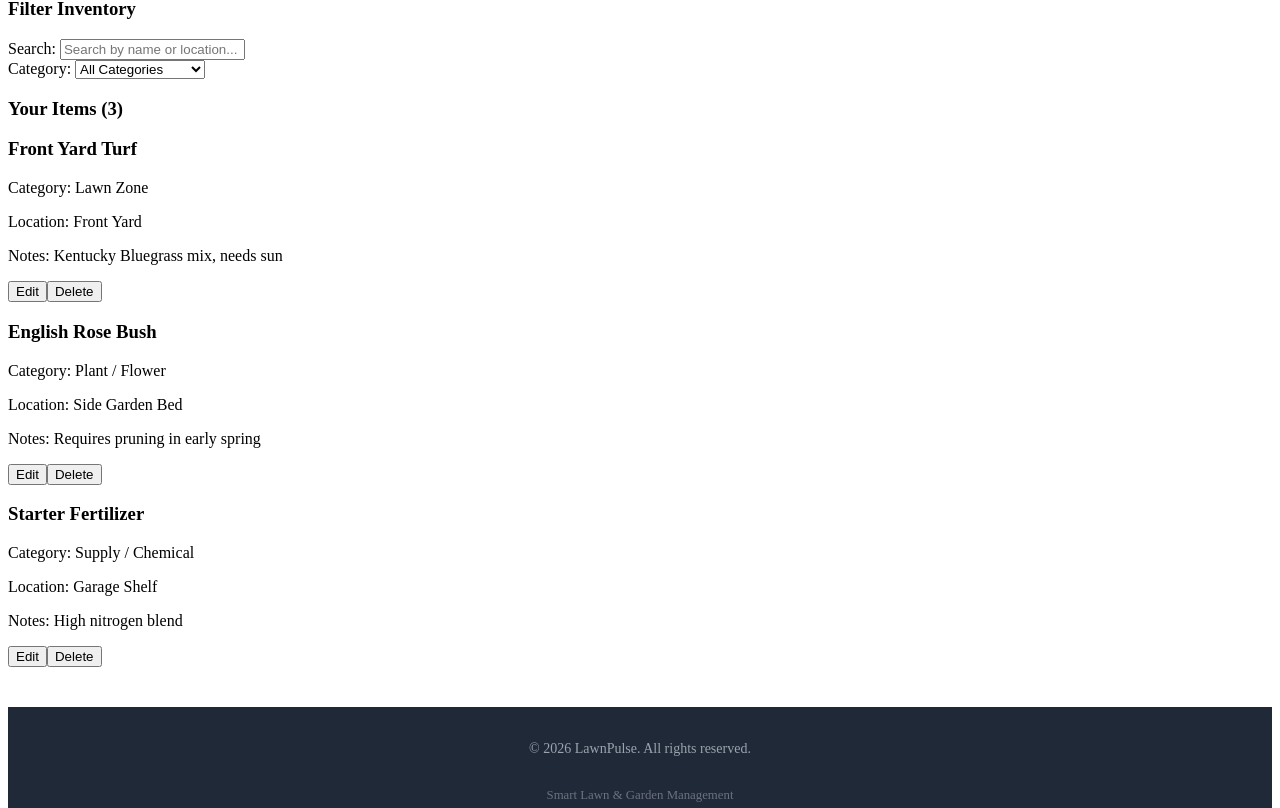
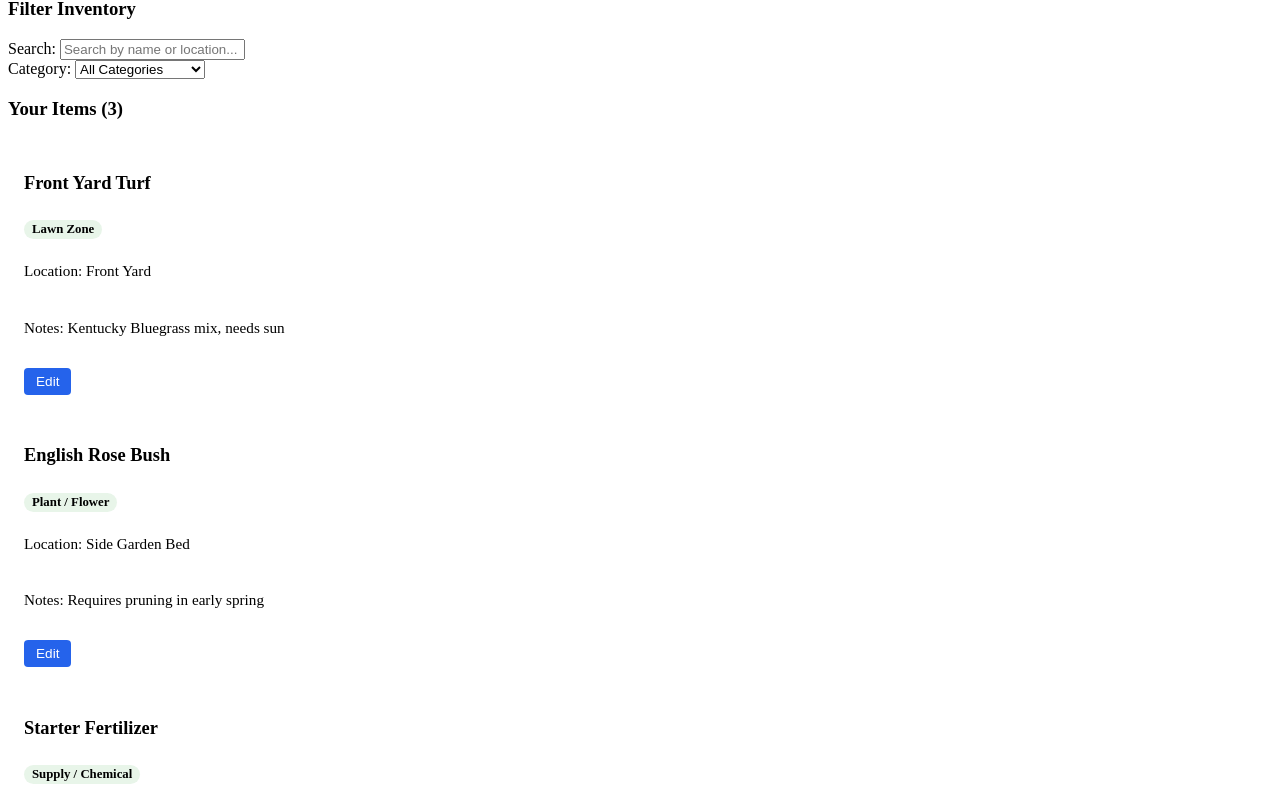
Before and after one commit to Nirugupta/launchcode-unit-1-final-project-Nireesha-N, a React (Vite) app: page /inventory in a window 1280 px wide. Shown: the part 630-1438 px from the top of the page. Built offline with nearby package versions, Linux system fonts and the light colour scheme.

Commit message:
updated with css classnames

```diff
--- a/src/components/GardenItem.jsx
+++ b/src/components/GardenItem.jsx
@@ -1,13 +1,21 @@
+import "./GardenItem.css";
+
 export function GardenItem({ item, onDeleteItem, onStartEdit }) {
   return (
-    <div>
+    <div className="garden-card">
       <h3>{item.name}</h3>
-      <p>Category: {item.category}</p>
-      <p>Location: {item.location}</p>
-      {item.notes && <p>Notes: {item.notes}</p>}
+      <span className="card-category">{item.category}</span>
+      <p className="card-location">Location: {item.location}</p>
+      {item.notes && <p className="card-notes">Notes: {item.notes}</p>}
 
-      <button onClick={() => onStartEdit(item)}>Edit</button>
-      <button onClick={() => onDeleteItem(item.id)}>Delete</button>
+      <div className="card-actions">
+        <button className="btn-edit" onClick={() => onStartEdit(item)}>
+          Edit
+        </button>
+        <button className="btn-delete" onClick={() => onDeleteItem(item.id)}>
+          Delete
+        </button>
+      </div>
     </div>
   );
 }
```
